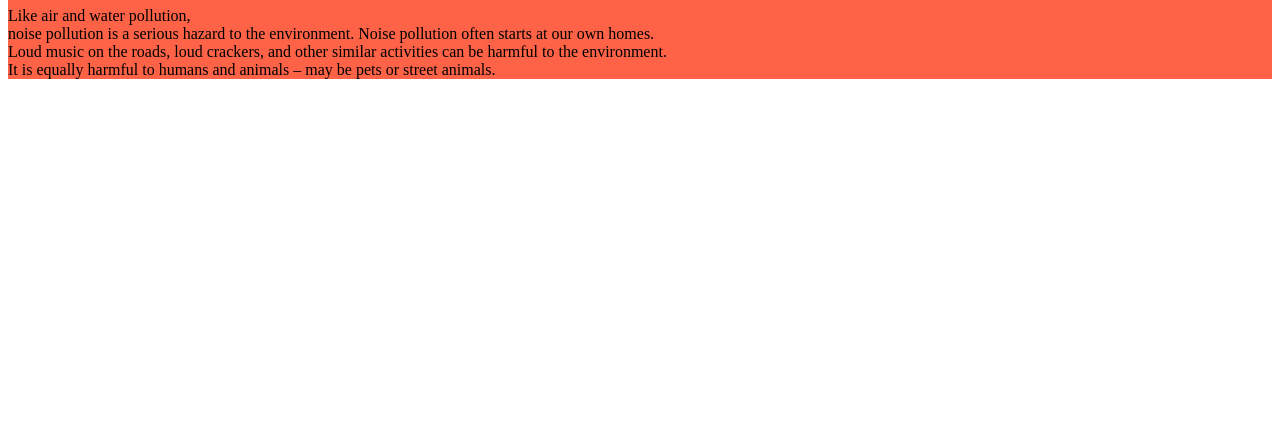
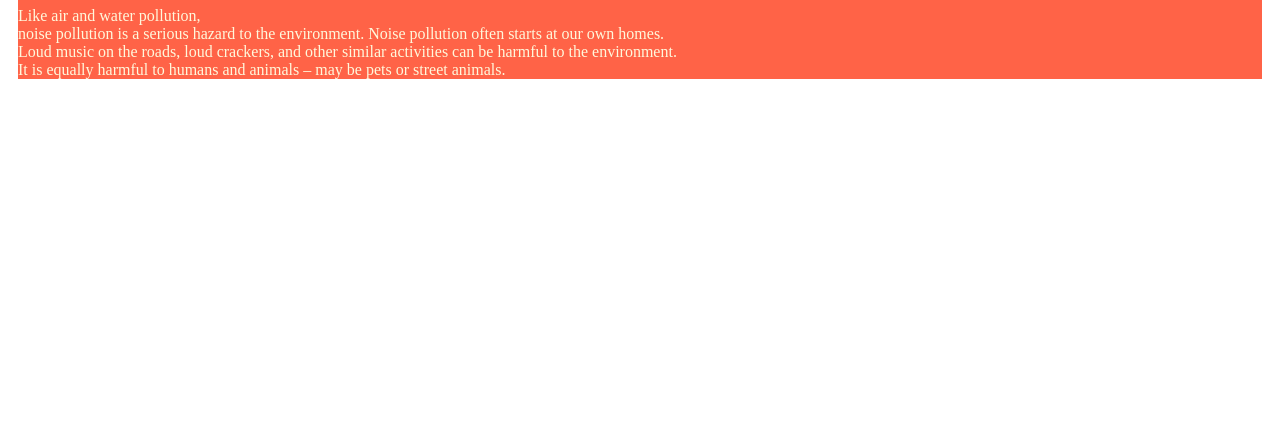
Before and after one commit to mahadise/GITHUB-REPO-M, a plain HTML site: page index.html in a window 1280 px wide. Shown: the part 377-800 px from the top of the page. Drawn offline with Linux system fonts and the light colour scheme.

```diff
--- a/styles/blog.css
+++ b/styles/blog.css
@@ -1,3 +1,6 @@
 div{
     background-color: tomato;
+    color: cornsilk;
+    margin: 10px;
+
 }
```
